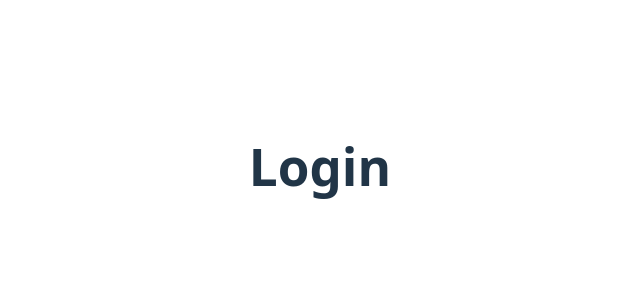
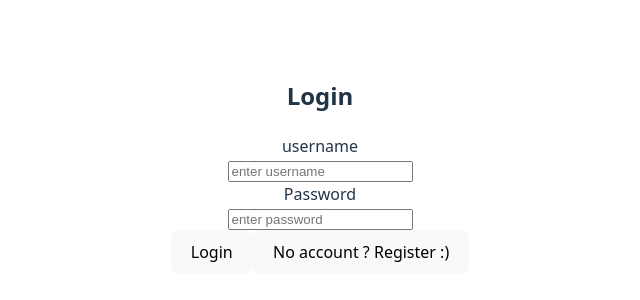
Before and after one commit to daliahen/Project-Socials, a React (Vite) app in the folder frontend/: page /login in a window 1280 px wide. Shown: the part 234-534 px from the top of the page, without its empty margins (320-960 px from the left). Built offline with nearby package versions, Linux system fonts and the light colour scheme.

Commit message:
Login created

```diff
--- a/frontend/package.json
+++ b/frontend/package.json
@@ -11,6 +11,7 @@
   },
   "dependencies": {
     "axios": "^1.13.2",
+    "js-cookie": "^3.0.5",
     "react": "^19.2.0",
     "react-dom": "^19.2.0",
     "react-router-dom": "^7.11.0"
--- a/frontend/src/App.jsx
+++ b/frontend/src/App.jsx
@@ -2,6 +2,7 @@ import './App.css'
 import {BrowserRouter, Route, Routes} from "react-router-dom";
 import Register from "./Pages/Register.jsx";
 import Login from "./Pages/Login.jsx";
+import Dashboard from "./Pages/Dashboard.jsx";
 
 function App() {
 
@@ -12,7 +13,7 @@ function App() {
                <Route path="/register" element={<Register />} />
                <Route path="/login" element={<Login />} />
                <Route path="/" element={<Register />} />
-
+               <Route path="/dashboard" element={<Dashboard />} />
            </Routes>
        </BrowserRouter>
     </>
--- a/frontend/src/Components/Buttons.jsx
+++ b/frontend/src/Components/Buttons.jsx
@@ -1,6 +1,5 @@
 function Buttons({text , onClick, disabled = false
                      , loading = false , type = "button"}) {
-
     return (
         <button type={type}
                 onClick={onClick}
--- /dev/null
+++ b/frontend/src/Pages/Dashboard.jsx
@@ -0,0 +1,13 @@
+import {useNavigate} from "react-router-dom";
+import {useState} from "react";
+
+function Dashboard(){
+
+    const [username , setUsername] = useState("");
+    const[picture , setPicture] = useState("");
+
+
+    return(
+        <h2>Dashboard</h2>
+    )
+}export default Dashboard;
--- a/frontend/src/Pages/Login.jsx
+++ b/frontend/src/Pages/Login.jsx
@@ -1,8 +1,77 @@
+import {useState} from "react";
+import {useNavigate} from "react-router-dom";
+import {login} from "../api/api.jsx";
+import Cookies from "js-cookie";
+import Inputs from "../Components/Inputs.jsx";
+import Buttons from "../Components/Buttons.jsx";
+
+
 function Login(){
 
+    const navigate = useNavigate();
+    const [username , setuserName] = useState("");
+    const [password , setPassword] = useState("");
+
+    const [errorMsg , setErrorMsg] = useState("");
+    const [loading, setLoading] = useState(false);//שומר שלא ילחצו בזמן שהשרת עובד
+
+
+    async function handleLogin(event){
+        event.preventDefault();
+
+        setErrorMsg("");
+        if (username.trim() === "" || password.trim() === ""){
+            setErrorMsg("Please fill Username and Password");
+            return;
+        }
+
+        setLoading(true);
+
+        try {
+            const response = await login(username , password);
+                const data = response.data;
+                if (data.success){
+                    Cookies.set("token" ,data.token);
+                    navigate("/dashboard");
+                }else {
+                    setErrorMsg("לא הצלחת להתחבר");
+                }
+
+        }catch {
+            setErrorMsg("error");
+        }finally {
+            setLoading(false);
+        }
+    }
+
     return(
-        <div>
-            <h1>Login</h1>
-        </div>
+        <form onSubmit={handleLogin}>
+            <h2>Login</h2>
+
+            <Inputs
+                label={"username"}
+                value={username}
+                onChange={(event) => setuserName(event.target.value)}
+                placeholder={"enter username"}
+                disabled={loading}/>
+
+
+            <Inputs label={"Password"}
+                    type={"password"}
+                    value={password}
+                    onChange={(e) => setPassword(e.target.value)}
+                    placeholder={"enter password"}
+                    disabled={loading}/>
+
+            {errorMsg && <div style={{ color: "red" }}>{errorMsg}</div>}
+
+            <Buttons text={"Login"} type={"submit"} loading={loading}
+            disabled={loading}/>
+
+            <Buttons text={"No account ? Register :)"}
+                     type={"button"} onClick={()=>navigate("/register")}
+                     loading={loading}
+            disabled={loading}/>
+        </form>
     )
 }export default Login;
--- a/frontend/src/Pages/Register.jsx
+++ b/frontend/src/Pages/Register.jsx
@@ -14,7 +14,8 @@ function Register() {
     const [loading, setLoading] = useState(false);//שומר שלא ילחצו בזמן שהשרת עובד
     const [errorMsg, setErrorMsg] = useState("");//שומר שיהיה למשתמש מה לקרוא אם משהו נכשל
 
-    async function handleRegister() {
+    async function handleRegister(event) {
+        event.preventDefault();
         setErrorMsg("");
 
 
@@ -24,7 +25,6 @@ function Register() {
         }
 
         setLoading(true); // המערכת עובדת עכשיו
-
 
         try {
             const response = await register(username, password);
@@ -44,8 +44,9 @@ function Register() {
 
     return(
 
-        <div>
-            <h1>Register</h1>
+        <form onSubmit={handleRegister}>
+
+                <h2>Register</h2>
 
                 <Inputs
                     label={"Username"}
@@ -67,13 +68,15 @@ function Register() {
                 {errorMsg && <div style={{ color: "red" }}>{errorMsg}</div>}
 
                 <Buttons text={"Register"}
-                     onClick={handleRegister}
-                     loading={loading}/>
+                         type={"submit"}
+                         loading={loading}
+                         disabled={loading}/>
 
                 <Buttons text={"Already have an account ?  Login"}
                          onClick={() =>navigate("/login")}
                          disabled={loading}/>
-        </div>
+
+        </form>
     )
 
 }export default Register;
--- a/frontend/src/api/api.jsx
+++ b/frontend/src/api/api.jsx
@@ -1,9 +1,7 @@
 import axios from 'axios';
 import {useEffect} from "react";
 
-
 const api = axios.create({baseURL:"http://localhost:8080"});
-
 
 //זה מבחינת USERS
 export function register(username, password){
```
Also changed, not shown: frontend/src/Components/Inputs.jsx (+2 -5 lines), frontend/src/Pages/Dashboard.css (added), frontend/src/Pages/Login.css (added), frontend/src/Pages/Register.css (added), 2 other files (tests, documents, lock files or other folders). Lines whose indentation alone changed are shown as unchanged.
